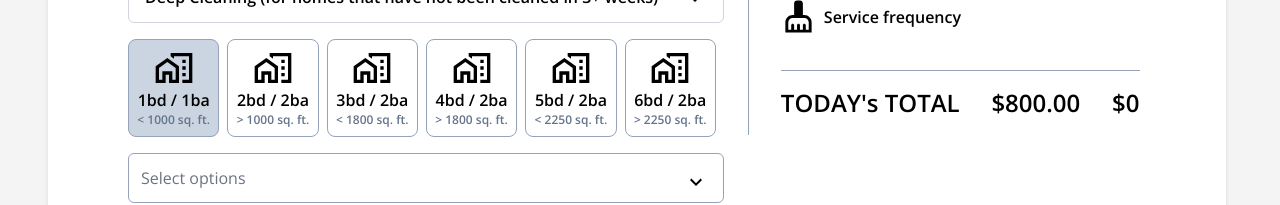
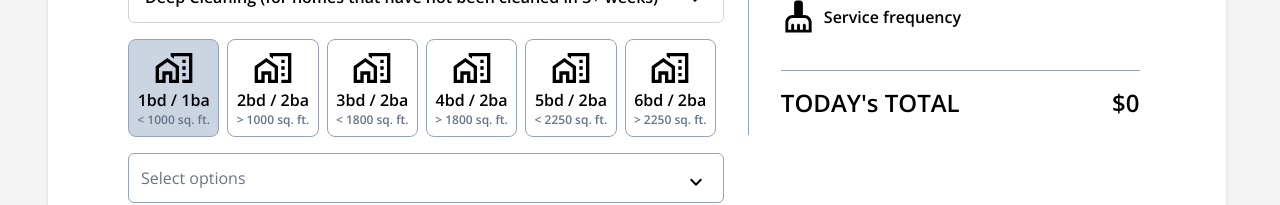
Before and after one commit to amankashyap004/form-traverse, a React (Vite) app: page / in a window 1280 px wide. Both pictures are taken after a click on the element "BOOKING CLEANING". Shown: the part 293-498 px from the top of the page. Built offline with nearby package versions, Linux system fonts and the light colour scheme.

Commit message:
create total price component

```diff
--- a/src/components/BookingSummary.jsx
+++ b/src/components/BookingSummary.jsx
@@ -5,6 +5,7 @@ import HouseOutlinedIcon from "@mui/icons-material/HouseOutlined";
 import CottageOutlinedIcon from "@mui/icons-material/CottageOutlined";
 import CalendarMonthIcon from "@mui/icons-material/CalendarMonth";
 import CleaningServicesIcon from "@mui/icons-material/CleaningServices";
+import TotalPrice from "./TotalPrice";
 import {
    getSelectedOptionLabel,
    getSelectedBoxData,
@@ -58,10 +59,8 @@ const BookingSummary = () => {
                updateTotalPriceOfSelectedMultiOptions={updateTotalPriceOfSelectedMultiOptions}
             />
          </div>
-         <div className="flex justify-between items-center py-4 border-t border-slate-400 bottom-1 w-full">
-            <span className="text-2xl font-black">TODAY's TOTAL</span>
-            <span className="text-2xl font-black">$800.00</span>
-            <span className="text-2xl font-black">${totalPriceOfSelectedMultiOptions}</span>
+         <div className="w-full">
+            <TotalPrice totalPriceOfSelectedMultiOptions={totalPriceOfSelectedMultiOptions} />
          </div>
       </section>
    );
--- /dev/null
+++ b/src/components/TotalPrice.jsx
@@ -0,0 +1,12 @@
+import React from "react";
+
+const TotalPrice = ({ totalPriceOfSelectedMultiOptions }) => {
+   return (
+      <div className="flex justify-between items-center py-4 border-t border-slate-400 bottom-1 w-full">
+         <span className="text-2xl font-black">TODAY's TOTAL</span>
+         <span className="text-2xl font-black">${totalPriceOfSelectedMultiOptions}</span>
+      </div>
+   );
+};
+
+export default TotalPrice;
```
